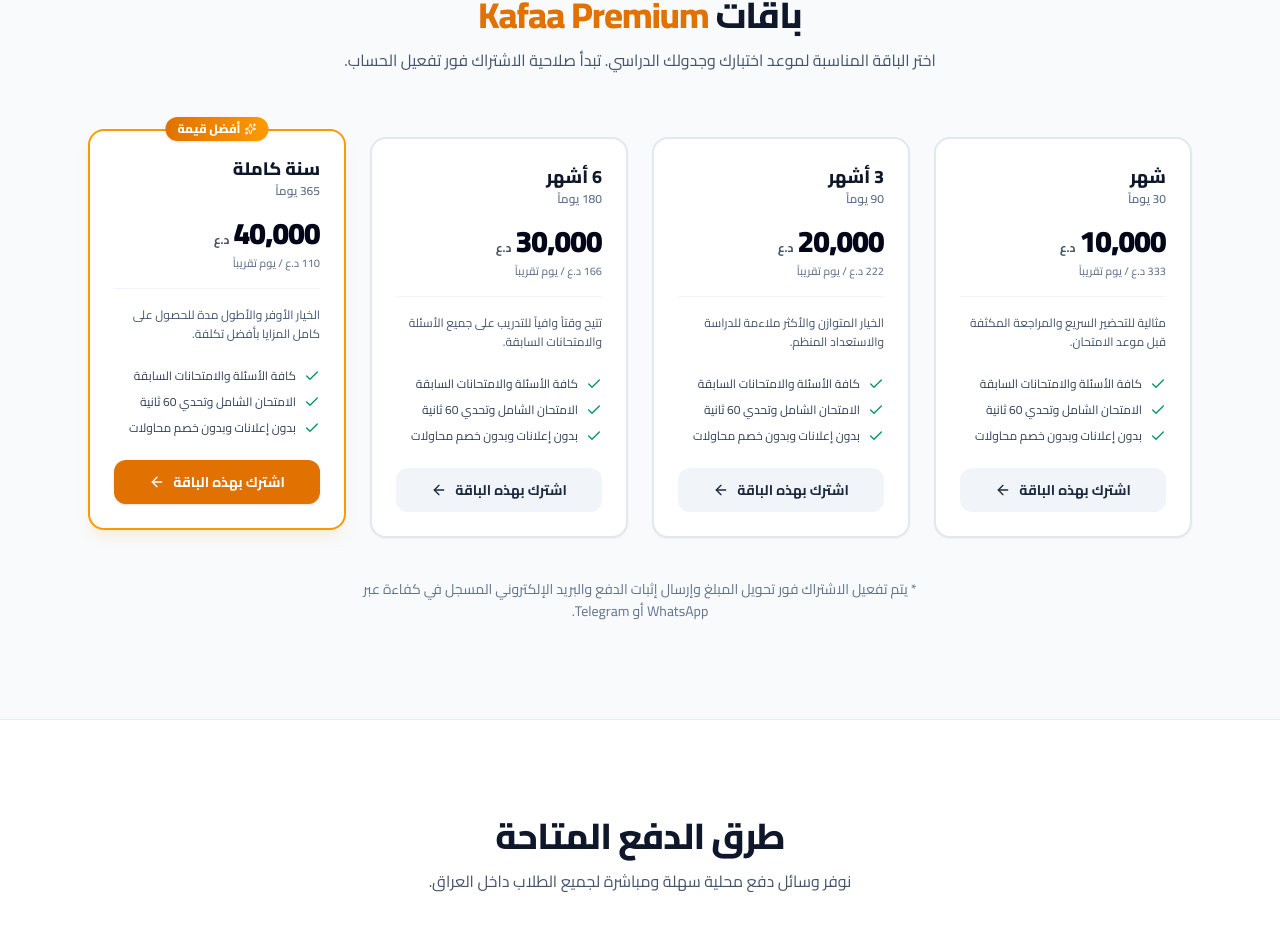
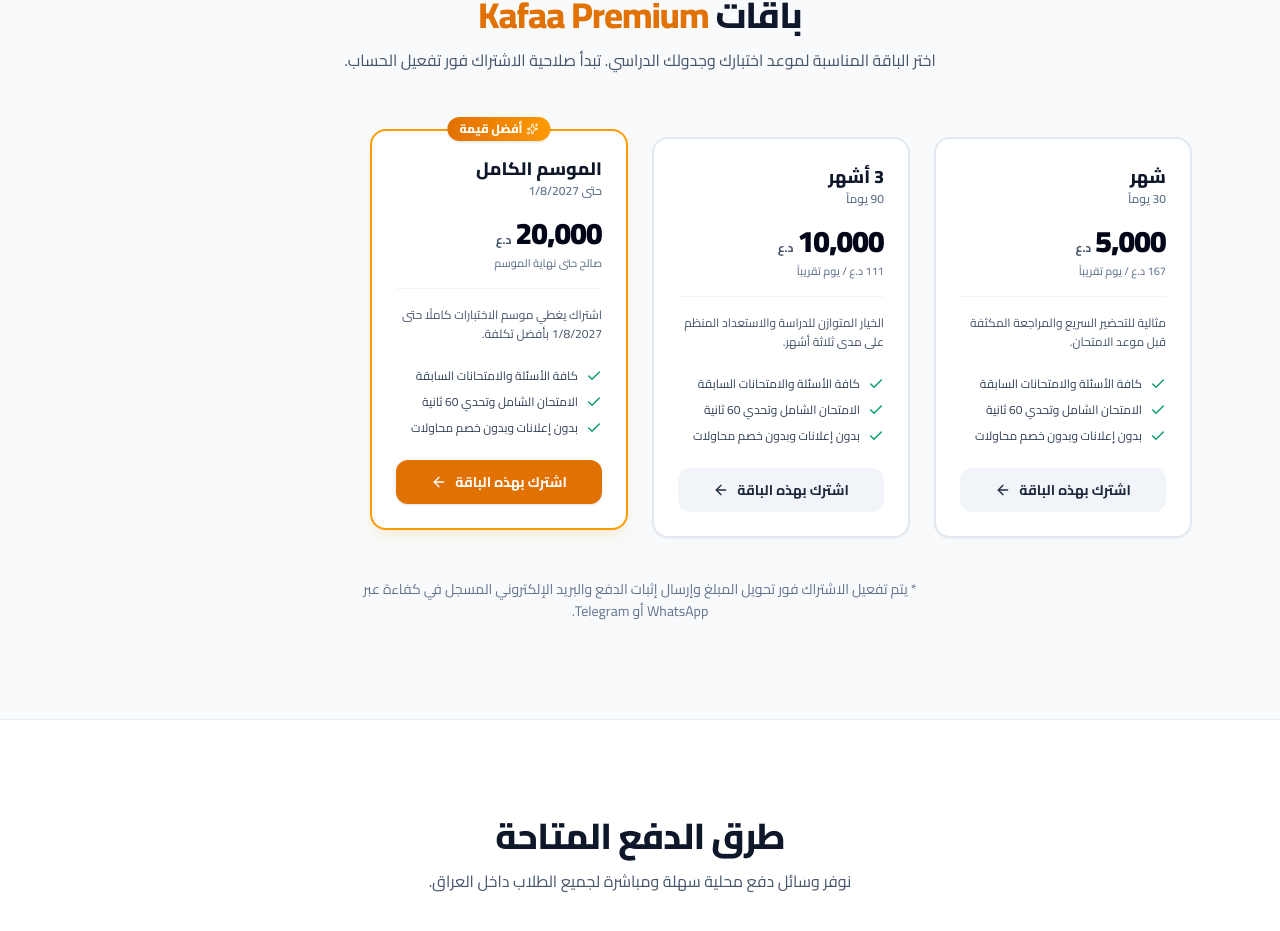
Before and after one commit to husseinalmzuory/kafaa-premium, a React (Vite) app: page / in a window 1280 px wide. Shown: the part 1591-2522 px from the top of the page. Built offline with nearby package versions, Linux system fonts and the light colour scheme.

Commit message:
Update Kafaa Premium pricing plans

```diff
--- a/src/data/plans.ts
+++ b/src/data/plans.ts
@@ -1,6 +1,7 @@
 export interface Plan {
   id: string;
-  durationDays: number;
+  durationDays: number | null;
+  endsAt?: string;
   nameArabic: string;
   durationArabic: string;
   priceIqd: number;
@@ -21,41 +22,32 @@
     durationDays: 30,
     nameArabic: 'شهر',
     durationArabic: '30 يوماً',
-    priceIqd: 10000,
-    formattedPrice: '10,000',
+    priceIqd: 5000,
+    formattedPrice: '5,000',
     description: 'مثالية للتحضير السريع والمراجعة المكثفة قبل موعد الامتحان.',
-    dailyRateText: '333 د.ع / يوم تقريباً',
+    dailyRateText: '167 د.ع / يوم تقريباً',
   },
   {
     id: 'plan_90',
     durationDays: 90,
     nameArabic: '3 أشهر',
     durationArabic: '90 يوماً',
+    priceIqd: 10000,
+    formattedPrice: '10,000',
+    description: 'الخيار المتوازن للدراسة والاستعداد المنظم على مدى ثلاثة أشهر.',
+    dailyRateText: '111 د.ع / يوم تقريباً',
+  },
+  {
+    id: 'season_2027',
+    durationDays: null,
+    endsAt: '2027-08-01',
+    nameArabic: 'الموسم الكامل',
+    durationArabic: 'حتى 1/8/2027',
     priceIqd: 20000,
     formattedPrice: '20,000',
-    description: 'الخيار المتوازن والأكثر ملاءمة للدراسة والاستعداد المنظم.',
-    dailyRateText: '222 د.ع / يوم تقريباً',
-  },
-  {
-    id: 'plan_180',
-    durationDays: 180,
-    nameArabic: '6 أشهر',
-    durationArabic: '180 يوماً',
-    priceIqd: 30000,
-    formattedPrice: '30,000',
-    description: 'تتيح وقتاً وافياً للتدريب على جميع الأسئلة والامتحانات السابقة.',
-    dailyRateText: '166 د.ع / يوم تقريباً',
-  },
-  {
-    id: 'plan_365',
-    durationDays: 365,
-    nameArabic: 'سنة كاملة',
-    durationArabic: '365 يوماً',
-    priceIqd: 40000,
-    formattedPrice: '40,000',
     isPopular: true,
     badge: 'أفضل قيمة',
-    description: 'الخيار الأوفر والأطول مدة للحصول على كامل المزايا بأفضل تكلفة.',
-    dailyRateText: '110 د.ع / يوم تقريباً',
+    description: 'اشتراك يغطي موسم الاختبارات كاملًا حتى 1/8/2027 بأفضل تكلفة.',
+    dailyRateText: 'صالح حتى نهاية الموسم',
   },
 ];
```
